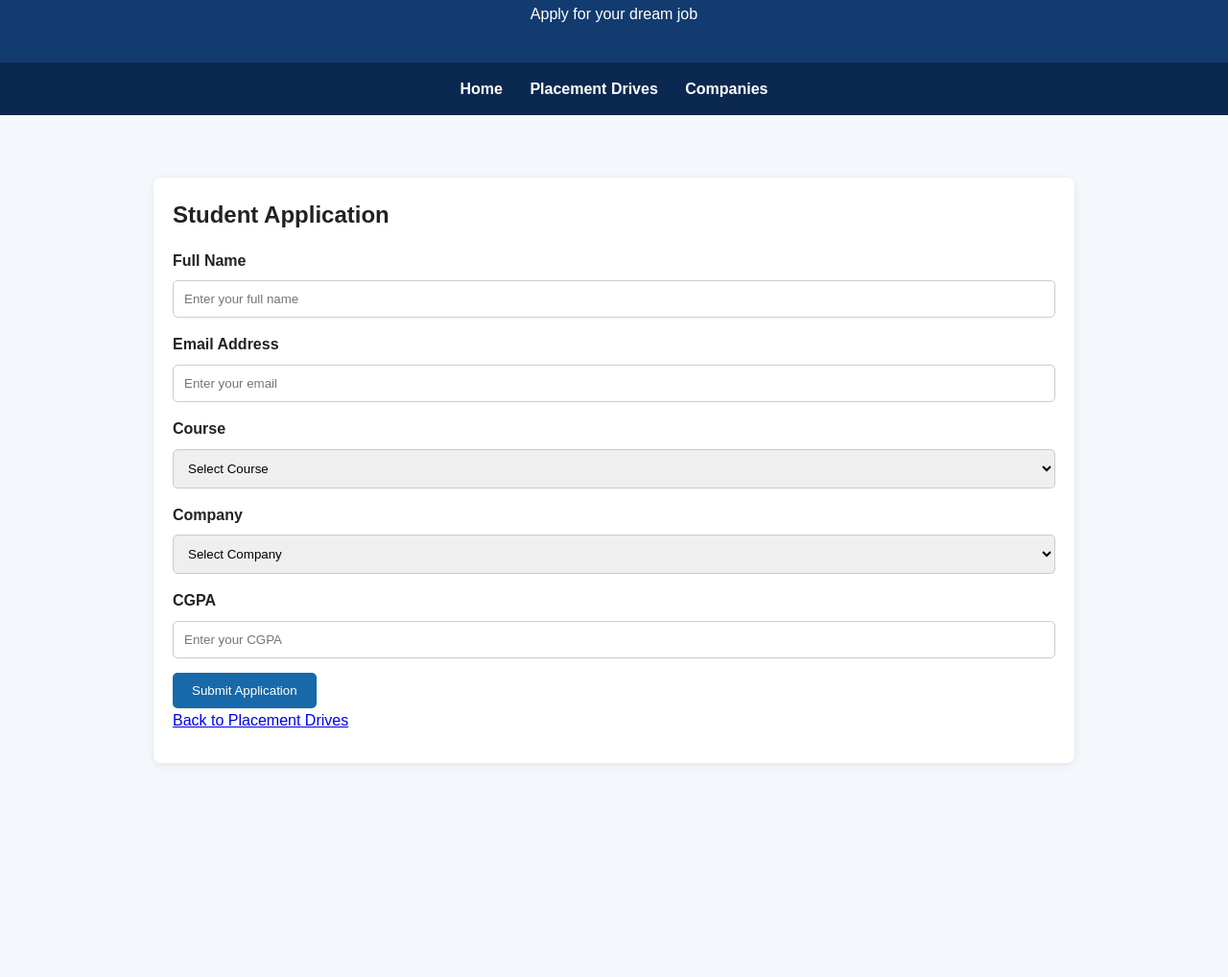
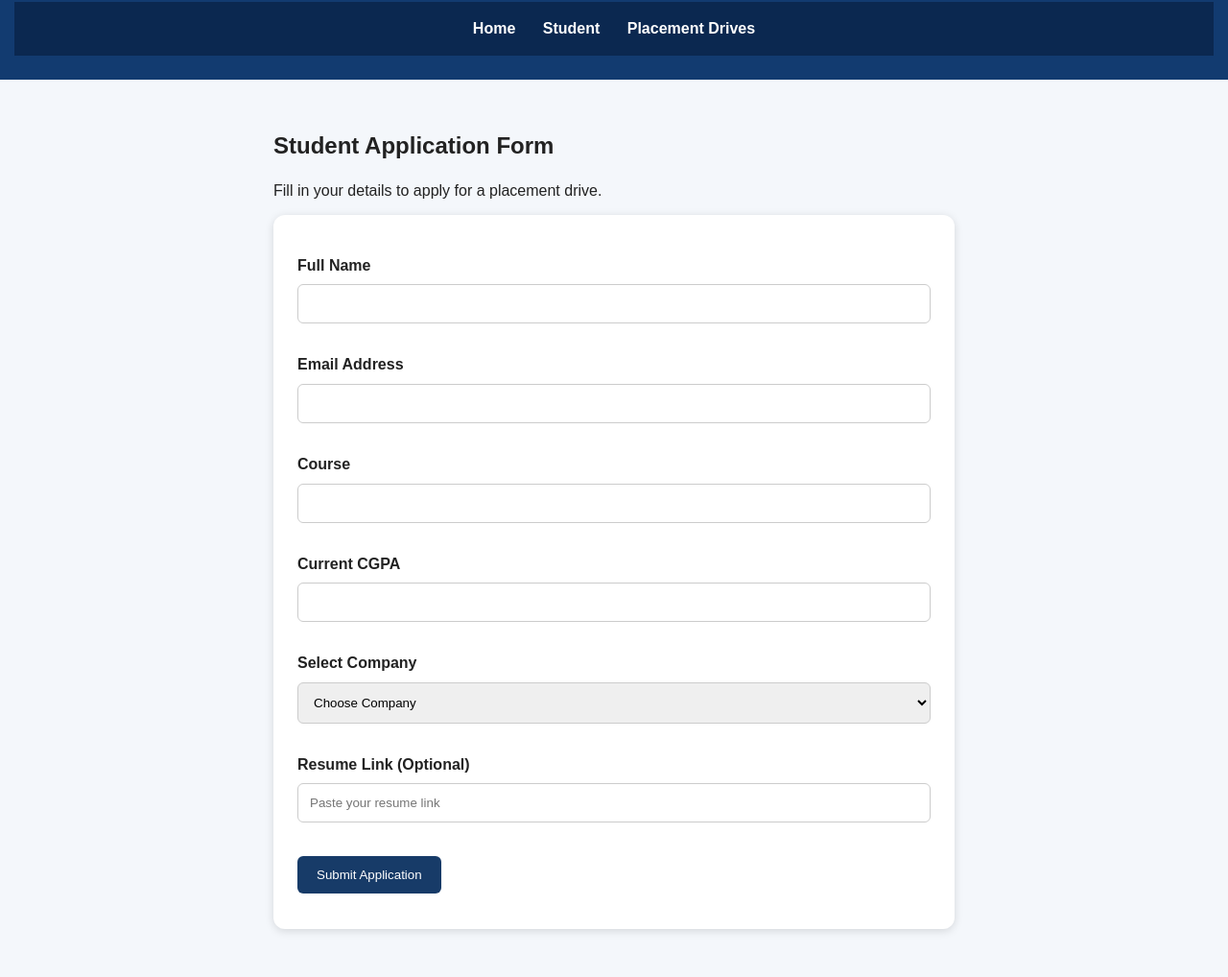
Before and after one commit to omghawate06-alt/Training-Placement-System, a website: page applications.html in a window 1280 px wide. Shown: the part 82-1100 px from the top of the page at 96% size. Before the commit the page ends 942 px from the top, so only its background shows below. Drawn offline with Linux system fonts and the light colour scheme.

Commit message:
Update applications.html

```diff
--- a/applications.html
+++ b/applications.html
@@ -1,74 +1,116 @@
+
 
 <!DOCTYPE html>
 <html lang="en">
 <head>
     <meta charset="UTF-8">
     <meta name="viewport" content="width=device-width, initial-scale=1.0">
+    <title>Student Applications</title>
+    <link rel="stylesheet" href="style.css">
 
-    <title>Placement Application</title>
+    <style>
+        .container {
+            max-width: 750px;
+            margin: 30px auto;
+            padding: 20px;
+        }
 
-    <link rel="stylesheet" href="style.css">
+        .application-form {
+            background: white;
+            padding: 25px;
+            border-radius: 12px;
+            box-shadow: 0 2px 10px #0002;
+        }
+
+        .application-form label {
+            display: block;
+            margin-top: 15px;
+            font-weight: bold;
+        }
+
+        .application-form input,
+        .application-form select {
+            width: 100%;
+            padding: 12px;
+            margin-top: 7px;
+            border: 1px solid #ccc;
+            border-radius: 6px;
+            box-sizing: border-box;
+        }
+
+        .application-form button {
+            margin-top: 20px;
+            padding: 12px 20px;
+            background: #173b68;
+            color: white;
+            border: none;
+            border-radius: 6px;
+        }
+    </style>
 </head>
 
 <body>
 
-    <header>
-        <h1>Placement Application Form</h1>
-        <p>Apply for your dream job</p>
-    </header>
-
+<header>
+    <h1>Training and Placement Cell</h1>
     <nav>
         <a href="index.html">Home</a>
+        <a href="student.html">Student</a>
         <a href="drives.html">Placement Drives</a>
-        <a href="companies.html">Companies</a>
     </nav>
+</header>
 
-    <main class="container">
+<main class="container">
 
-        <div class="card">
-            <h2>Student Application</h2>
+    <h2>Student Application Form</h2>
+    <p>Fill in your details to apply for a placement drive.</p>
 
-            <form onsubmit="return validateApplication()">
+    <form class="application-form" id="applicationForm">
 
-                <label>Full Name</label>
-                <input type="text" id="name"
-                       placeholder="Enter your full name" required>
+        <label for="name">Full Name</label>
+        <input type="text" id="name" required>
 
-                <label>Email Address</label>
-                <input type="email" id="email"
-                       placeholder="Enter your email" required>
+        <label for="email">Email Address</label>
+        <input type="email" id="email" required>
 
-                <label>Course</label>
-                <select required>
-                    <option value="">Select Course</option>
-                    <option>B.Sc Computer Science</option>
-                    <option>BCA</option>
-                    <option>B.Tech</option>
-                    <option>BBA</option>
-                </select>
+        <label for="course">Course</label>
+        <input type="text" id="course" required>
 
-                <label>Company</label>
-                <select required>
-                    <option value="">Select Company</option>
-                    <option>TCS</option>
-                    <option>Infosys</option>
-                    <option>Wipro</option>
-                </select>
+        <label for="cgpa">Current CGPA</label>
+        <input type="number" id="cgpa" min="0" max="10"
+               step="0.01" required>
 
-                <label>CGPA</label>
-                <input type="number" step="0.01" min="0" max="10"
-                       placeholder="Enter your CGPA" required>
+        <label for="company">Select Company</label>
+        <select id="company" required>
+            <option value="">Choose Company</option>
+            <option value="TCS">TCS</option>
+            <option value="Infosys">Infosys</option>
+            <option value="Wipro">Wipro</option>
+            <option value="Accenture">Accenture</option>
+        </select>
 
-                <button type="submit">Submit Application</button>
+        <label for="resume">Resume Link (Optional)</label>
+        <input type="url" id="resume"
+               placeholder="Paste your resume link">
 
-            </form>
+        <button type="submit">Submit Application</button>
 
-            <p><a href="drives.html">Back to Placement Drives</a></p>
-        </div>
+        <p id="message"></p>
+    </form>
 
-    </main>
+</main>
 
-    <script src="script.js"></script>
+<script>
+document.getElementById("applicationForm")
+.addEventListener("submit", function(event) {
+    event.preventDefault();
+
+    document.getElementById("message").textContent =
+        "Demo application submitted successfully!";
+
+    this.reset();
+});
+</script>
 
 </body>
 </html>
```
